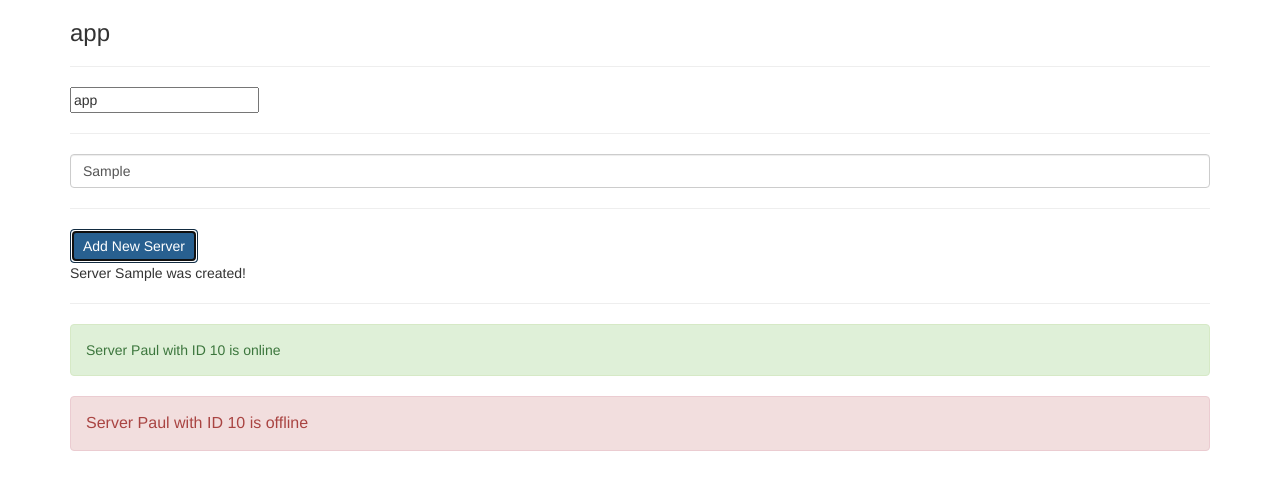
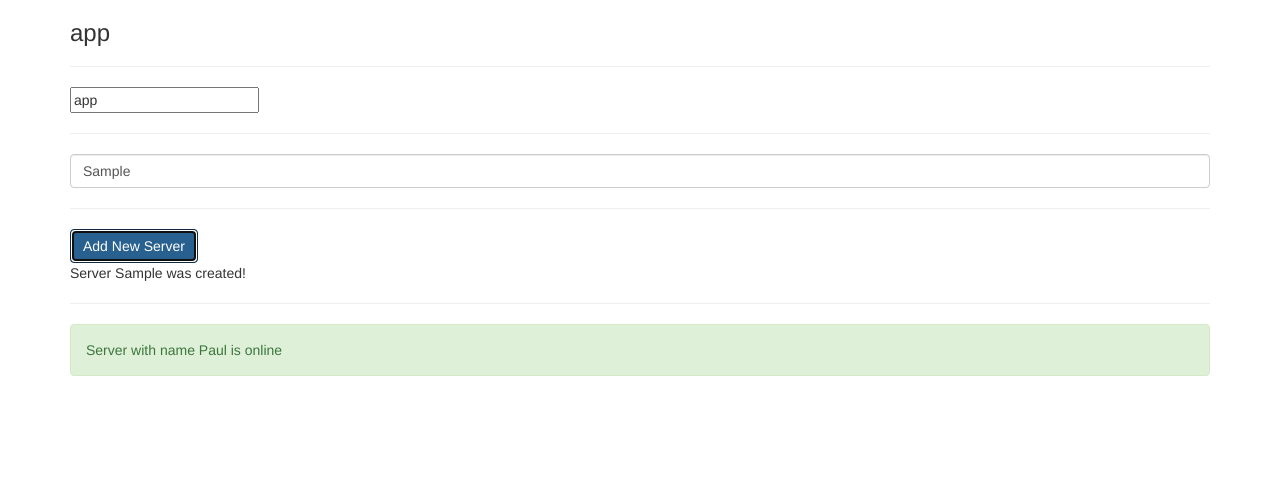
Before and after one commit to Megadethic/MyDreamApp, an Angular app: page / in a window 1280 px wide. Both pictures are taken after typing "Sample" into the empty fields and a click on the button "Add New Server". Shown: the top 490 px of the page. Built offline with nearby package versions, Linux system fonts and the light colour scheme.

Commit message:
Training files. 36-38 lessons

```diff
--- a/src/app/server/server.component.html
+++ b/src/app/server/server.component.html
@@ -1,3 +1,4 @@
-<div [ngStyle]="{fontSize: getFontSize()}" class="alert" [ngClass]="getAlertClass()">
-  {{'Server ' + serverName}} with ID {{serverId}} is {{getServerStatus()}}
+<div [ngStyle]="{fontSize: getFontSize()}"
+     [ngClass]="serverStatus === 'online' ? 'alert alert-success' : 'alert alert-danger'">
+  Server with name {{serverName}} is {{getServerStatus()}}
 </div>
--- a/src/app/servers/servers.component.html
+++ b/src/app/servers/servers.component.html
@@ -1,10 +1,9 @@
-<input class="form-control" [(ngModel)]="serverName">
+<input class="form-control" [(ngModel)]="newServerName">
 <hr/>
 <button class="btn btn-primary" [disabled]="!allowNewServer" (click)="onCreateServer()">Add New Server</button>
-<p *ngIf="serverCreated; else noServer">Server {{serverName}} was created!</p>
+<p *ngIf="serverCreated; else noServer">Server {{newServerName}} was created!</p>
 <ng-template #noServer>
   <p>No server was created!</p>
 </ng-template>
 <hr/>
-<app-server></app-server>
-<app-server></app-server>
+<app-server *ngFor="let server of servers"></app-server>
--- a/src/app/servers/servers.component.ts
+++ b/src/app/servers/servers.component.ts
@@ -7,8 +7,9 @@ import {Component, OnInit} from '@angular/core';
 })
 export class ServersComponent implements OnInit {
   allowNewServer: boolean = false;
-  serverName: string = '';
+  newServerName: string = '';
   serverCreated: boolean = false;
+  servers = [];
 
   constructor() {
     setTimeout(() => {
@@ -20,10 +21,11 @@ export class ServersComponent implements OnInit {
   }
 
   onCreateServer() {
+    this.servers.push(this.newServerName);
     this.serverCreated = true;
   }
 
   onUpdateServerName(event: Event) {
-    this.serverName = (<HTMLInputElement>event.target).value;
+    this.newServerName = (<HTMLInputElement>event.target).value;
   }
 }
```
